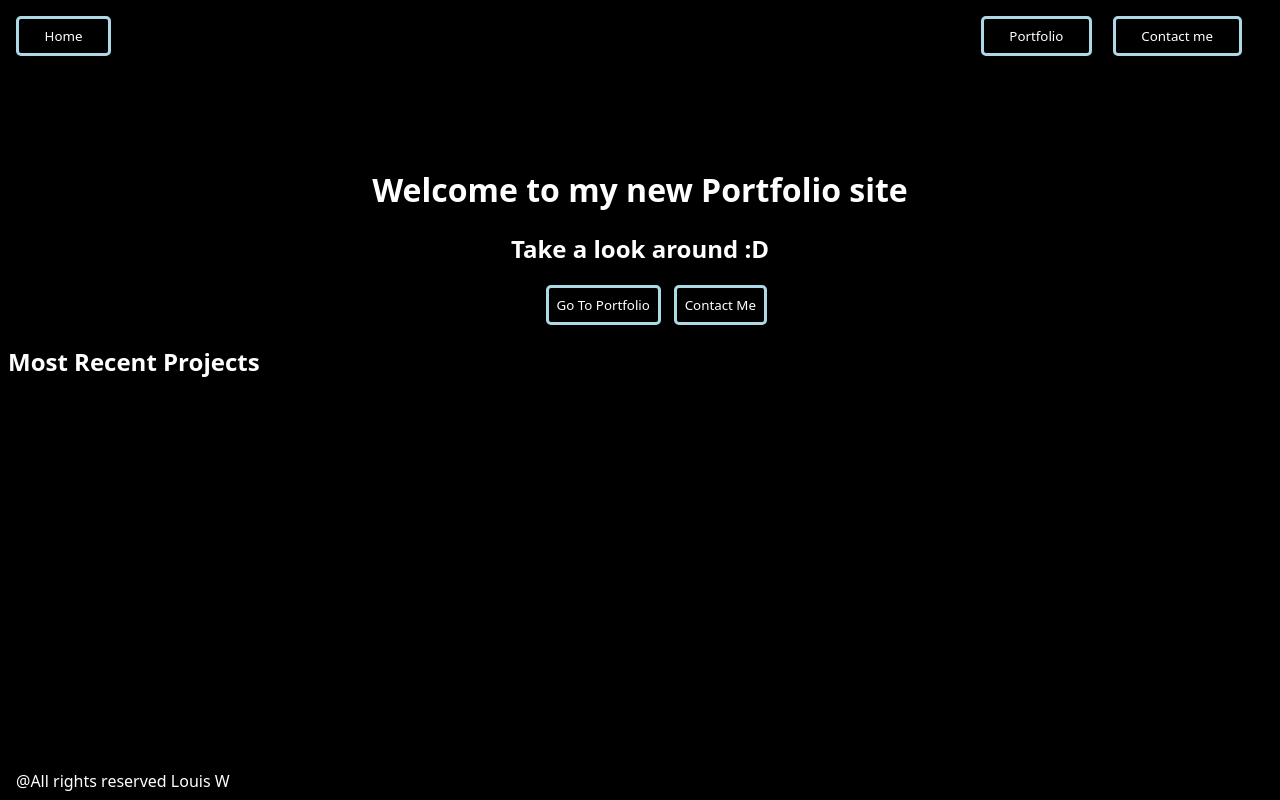
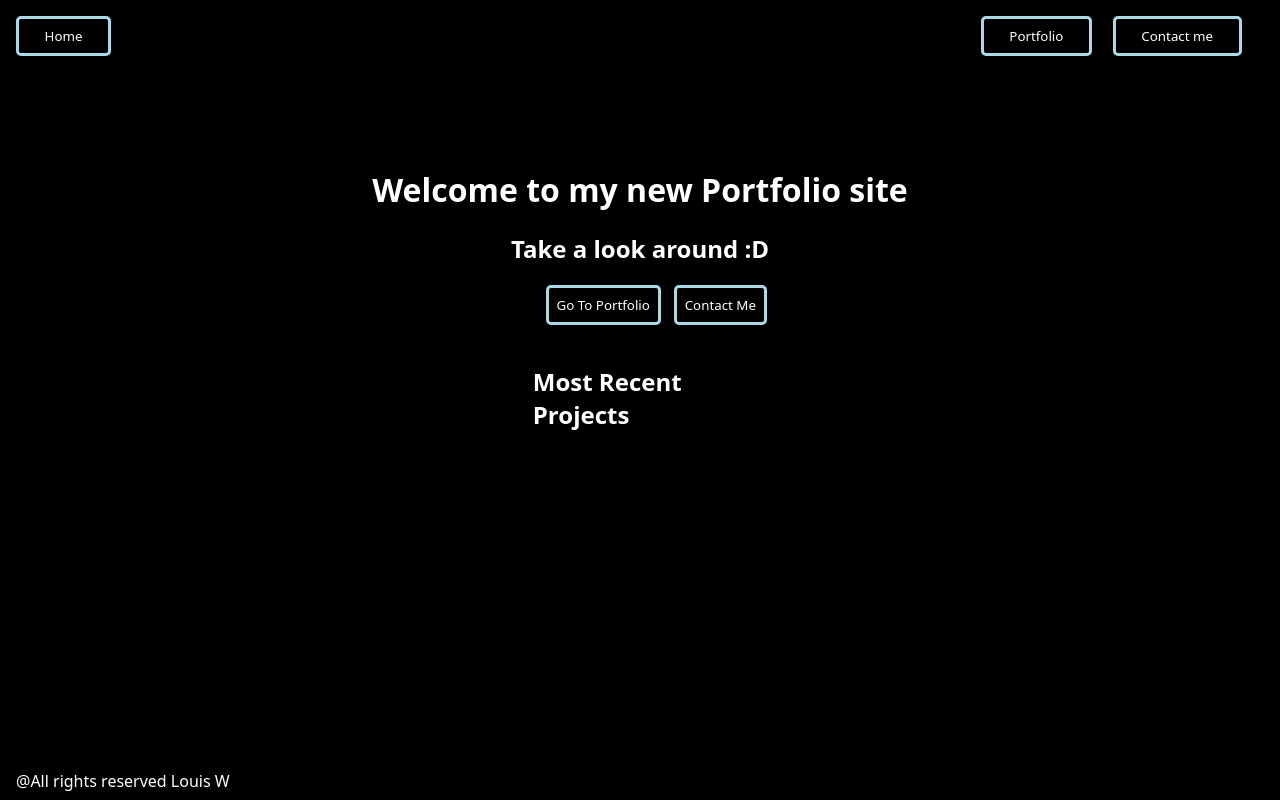
Before and after one commit to LouisWdev/myPortfolio, a React (Vite) app: page / in a window 1280 px wide. Built offline with nearby package versions, Linux system fonts and the light colour scheme.

Commit message:
Main page

```diff
--- a/src/components/Navbar.tsx
+++ b/src/components/Navbar.tsx
@@ -25,9 +25,10 @@ const HomeButton = styled.button`
       border-radius: 5px;
       border: 3px solid lightblue;
       transition: all 0.5s;
+      cursor: pointer;
 
       &:hover {
-        background-color: blue;
+        background-color: lightblue;
       }
 `;
 
@@ -44,11 +45,12 @@ const PortfolioButton = styled.button`
       padding: 1vh 2vw;
       border-radius: 5px;
       border: 3px solid lightblue;
+      cursor: pointer;
 
       transition: all 0.5s;
 
       &:hover {
-        background-color: blue;
+        background-color: lightblue;
       }
 `;
 
@@ -57,10 +59,11 @@ const ContactButton = styled.button`
       margin-left: 1vw;
       border-radius: 5px;
       border: 3px solid lightblue;
+      cursor: pointer;
 
       transition: all 0.5s;
 
       &:hover {
-        background-color: blue;
+        background-color: lightblue;
       }
 `;
--- a/src/pages/Home.tsx
+++ b/src/pages/Home.tsx
@@ -64,6 +64,10 @@ const ContactButton = styled.button`
 
 `;
 
-const RecentContainer = styled.div``;
-const RecentProjectText = styled.h2``;
+const RecentContainer = styled.div`
+     margin: 5vh 41vw;
+`;
+
+const RecentProjectText = styled.h2`
+`;
 const RecentProjectCard = styled.div``;
```
